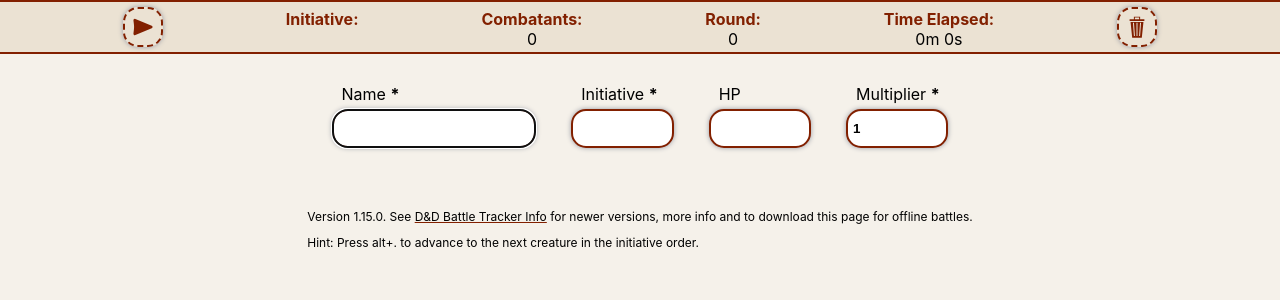
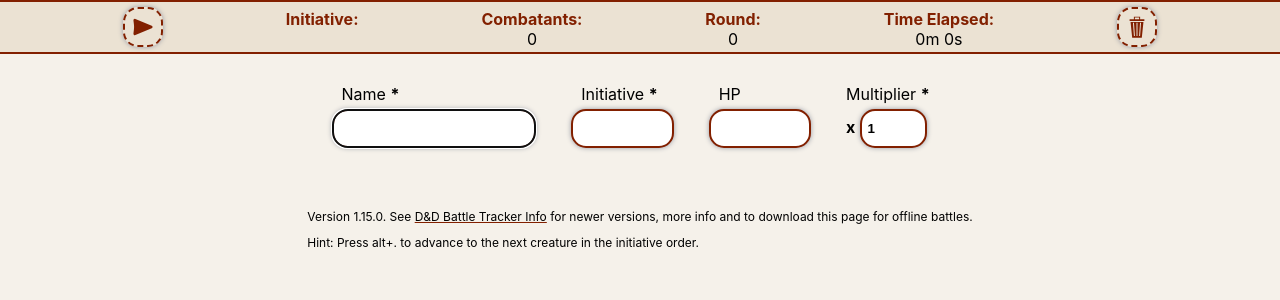
Before and after one commit to Paul-Ladyman/dnd-battle-tracker, a React (Create React App) app: page / in a window 1280 px wide. Shown: the top 300 px of the page. Built offline with nearby package versions, Linux system fonts and the light colour scheme.

Commit message:
Add multiplier sign to create creature form

```diff
--- a/src/App.css
+++ b/src/App.css
@@ -210,9 +210,18 @@ a:hover {
   font-weight: bold;
 }
 
+.create-creature-form--multiplier-container {
+  display: flex;
+  align-items: baseline;
+}
+
 .create-creature-form--multiplier {
   margin-right: 5px;
   font-weight: bold;
+}
+
+.create-creature-form--item__multiplier .create-creature-form--label {
+  margin-left: 0px;
 }
 
 .create-creature-form--input__error {
@@ -246,7 +255,7 @@ a:hover {
     grid-column: 2 / span 4;
   }
 
-  .create-creature-form--item__small-number {
+  .create-creature-form--item__multiplier {
     grid-column: 3 / span 2;
   }
 
--- a/src/CreateCreatureForm.js
+++ b/src/CreateCreatureForm.js
@@ -100,21 +100,23 @@ class CreateCreatureForm extends Component {
     return (
       <form className="create-creature-form" onKeyDown={this.formHandler}>
         <div className="create-creature-form--item create-creature-form--item__text">
-          <label for="name" class="create-creature-form--label">Name <b>*</b></label>
+          <label htmlFor="name" className="create-creature-form--label">Name <b>*</b></label>
           <input className={nameClass} type="text" required id="name" name="name" value={name} onChange={this.handleChange} ref={this.nameInput}/>
         </div>
         <div className="create-creature-form--item create-creature-form--item__number">
-          <label for="initiative" class="create-creature-form--label">Initiative <b>*</b></label>
+          <label htmlFor="initiative" className="create-creature-form--label">Initiative <b>*</b></label>
           <input className={initiativeClass} type="number" required id="initiative" name="initiative" value={initiative} onChange={this.handleChange}/>
         </div>
         <div className="create-creature-form--item create-creature-form--item__number">
-          <label for="healthPoints" class="create-creature-form--label">HP</label>
+          <label htmlFor="healthPoints" className="create-creature-form--label">HP</label>
           <input className={healthClass} type="number" min="1" id="healthPoints" name="healthPoints" value={healthPoints} onChange={this.handleChange}/>
         </div>
-        <div className="create-creature-form--item create-creature-form--item__small-number">
-          <label for="multiplier" class="create-creature-form--label">Multiplier <b>*</b></label>
-          {/* <div className="create-creature-form--multiplier">x</div> */}
-          <input className={`${multiplierClass} ${inputClass}__small-number`} type="number" min="1" max="50" id="multiplier" name="multiplier" value={multiplier} onChange={this.handleChange}/>
+        <div className="create-creature-form--item create-creature-form--item__multiplier">
+          <label htmlFor="multiplier" className="create-creature-form--label">Multiplier <b>*</b></label>
+          <div className="create-creature-form--multiplier-container">
+            <div className="create-creature-form--multiplier">x</div>
+            <input className={`${multiplierClass} ${inputClass}__small-number`} type="number" min="1" max="50" id="multiplier" name="multiplier" value={multiplier} onChange={this.handleChange}/>
+          </div>
         </div>
       </form>
     );
```
